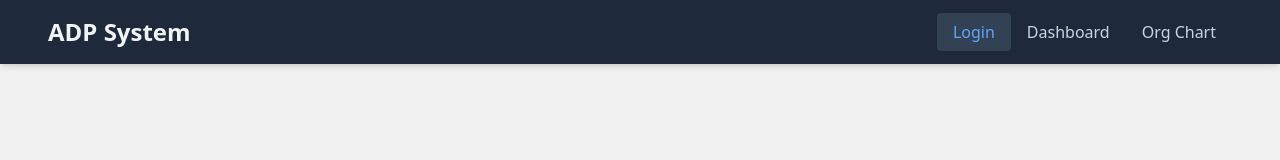
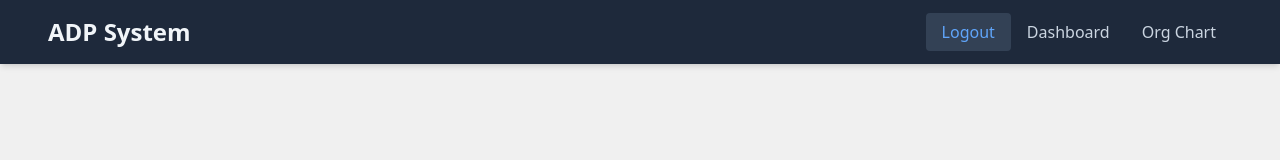
Before and after one commit to rudysjvidal/ADP_GPT_Phase1_Project, a React (Vite) app: page /login in a window 1280 px wide. Shown: the top 160 px of the page. Built offline with nearby package versions, Linux system fonts and the light colour scheme; no server answers; sample sign-in values are in the browser's storage.

Commit message:
replaced cookies with sessionStorage to allow for multiple logins at a time (for demo)

```diff
--- a/src/App.jsx
+++ b/src/App.jsx
@@ -5,13 +5,13 @@ import CustomerList from './components/CustomerList';
 import AddCustomerForm from './components/AddCustomerForm';
 import Login from './components/Login';
 import UpdateCustomerForm from './components/UpdateCustomerForm';
-import {CookiesProvider} from 'react-cookie';
+// import {CookiesProvider} from 'react-cookie';
 import AuthorizeAccess from './components/AuthorizeAccess';
 import OrgChart from './components/OrgChart';
 
 function App() {
   return (
-    <CookiesProvider>
+    // <CookiesProvider>
     <Router>
       <div className="App">
         <Routes>
@@ -34,7 +34,7 @@ function App() {
         </Routes>
       </div>
     </Router>
-    </CookiesProvider>
+    // </CookiesProvider>
   );
 }
 
--- a/src/components/AuthorizeAccess.jsx
+++ b/src/components/AuthorizeAccess.jsx
@@ -1,10 +1,11 @@
-import React, { use } from 'react';
+import React from 'react';
 import { Navigate } from 'react-router-dom';
-import { useCookies } from 'react-cookie';
+// import { useCookies } from 'react-cookie';
 
 const AuthorizeAccess = ({children}) => {
-    const [cookies] = useCookies(['admin']);
-    if (cookies.admin) {
+    const isAdmin = sessionStorage.getItem('isAdmin') === 'true';
+    // const [cookies] = useCookies(['admin']);
+    if (isAdmin) {
         return children;
     } else {
         return <Navigate to="/login" replace />;
--- a/src/components/Login.jsx
+++ b/src/components/Login.jsx
@@ -3,16 +3,14 @@ import { useState, useEffect } from 'react'
 import NavigationBar from './NavigationBar'
 import { useNavigate } from 'react-router-dom'
 import './Login.css'
-import { useCookies } from 'react-cookie'
+// import { useCookies } from 'react-cookie'
 import * as usersApi from '../api/users';
 
 const Login = () => {
     const [username, setUsername] = useState('');
     const [password, setPassword] = useState('');
-    const [cookies, setCookie] = useCookies(['admin']);
+    //const [cookies, setCookie] = useCookies(['admin']);
     const [users, setUsers] = useState([]);
-
-
     const navigate = useNavigate();
 
     useEffect(() => {
@@ -21,10 +19,12 @@ const Login = () => {
 
     const handleLogin = () => {
         const user = users.find((u)=> username === u.user && password === u.password )
-        console.log(users[0].user, users[0].password)
+        //console.log(users[0].user, users[0].password)
         console.log(username, password)
         if (user) {
-            setCookie(`admin`, true, { path: '/', maxAge: 3600, httpOnly: false });
+            sessionStorage.setItem('isAdmin', 'true');
+            console.log('User logged in successfully');
+            // setCookie(`admin`, true, { path: '/', maxAge: 3600, httpOnly: false });
             navigate('/dashboard');
         } else {
             alert('Invalid username or password');
--- a/src/components/NavigationBar.jsx
+++ b/src/components/NavigationBar.jsx
@@ -4,7 +4,16 @@ import { useCookies } from 'react-cookie'
 
 const NavigationBar = () => {
   const location = useLocation();
-  const [cookies, updateCookie] = useCookies(['admin']);
+  //const [cookies, updateCookie] = useCookies(['admin']);
+
+  const isAdmin = sessionStorage.getItem('isAdmin') === 'true';
+
+  const handleLogout = () => {
+    sessionStorage.removeItem('isAdmin');
+    sessionStorage.removeItem('user');
+    alert('User logged out successfully');
+  }
+
 
   return (
     <nav className="bg-slate-800 p-4 shadow-md sticky top-0 z-50">
@@ -15,14 +24,14 @@ const NavigationBar = () => {
         <ul className="flex space-x-8">
           <li>
             <Link
-              to={cookies.admin ? "/dashboard" : "/login"}
+              to={isAdmin ? "/dashboard" : "/login"}
               className={`px-4 py-2 rounded font-medium transition-all duration-300 ${location.pathname === '/login'
                 ? 'text-blue-400 bg-slate-700'
                 : 'text-slate-300 hover:text-slate-100 hover:bg-slate-700'
                 }`}
-              onClick={() => { if (cookies.admin) { (updateCookie('admin', false)) } }}
+              onClick={() => { if (isAdmin) {handleLogout()} }}
             >
-              {cookies.admin ? 'Logout' : 'Login'}
+              {isAdmin ? 'Logout' : 'Login'}
             </Link>
             <Link
               to="/dashboard"
```
